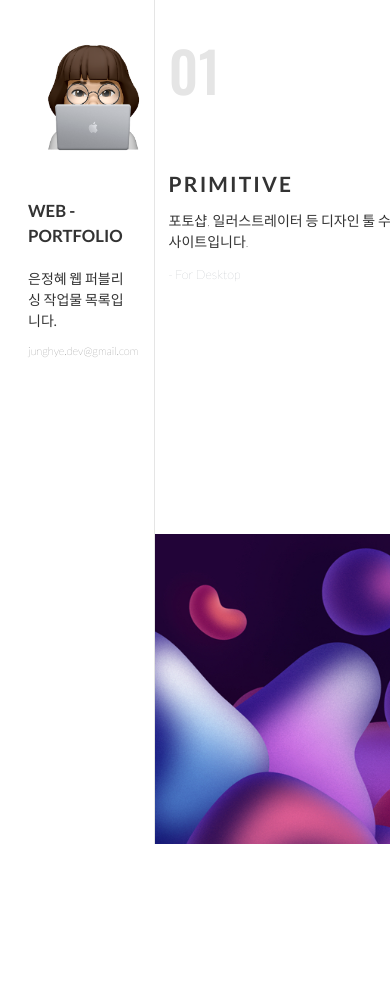
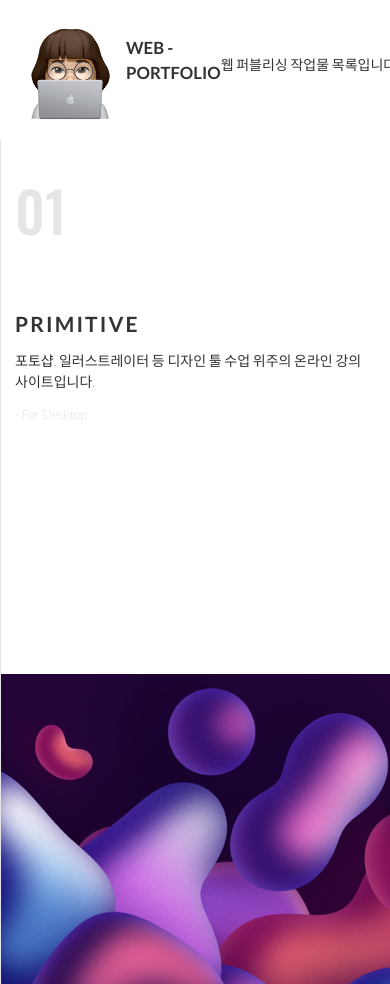
Before and after one commit to jung-hye/portfolio, a plain HTML site: page index.html in a window 390 px wide. Shown: the top 984 px of the page. Before the commit the page ends 844 px from the top, so only its background shows below. Drawn offline with nearby package versions, Linux system fonts and the light colour scheme.

Commit message:
Fix typo

```diff
--- a/css/sass/common.scss
+++ b/css/sass/common.scss
@@ -44,7 +44,6 @@ html, body {
   width:100%;
 }
 .profile {
-
 }
 .profile_image {
   display:block;
@@ -191,3 +190,27 @@ html, body {
   font-weight:700;
   letter-spacing:.2em;
 }
+
+
+@media screen and (max-width: 769px) {
+  .wrapper {
+    display:block;
+  }
+  .sidebar {
+    width:100%;
+    height:10rem;
+    padding:1em;
+  }
+  .sidebar__profile {
+    display:flex;
+    // justify-content:center;
+    align-items:center;
+    height:100%;
+  }
+  .profile_image {
+    width:auto;
+    height:100%;
+    min-width:unset;
+    margin:0;
+  }
+}
--- a/index.html
+++ b/index.html
@@ -19,7 +19,7 @@
       <div class="sidebar__profile profile">
         <img src="images/memoji-profile.png" alt="" class="profile_image">
         <h1 class="profile__title">WEB -<br>PORTFOLIO</h1>
-        <p class="profile__desc">은정혜 웹 퍼블리싱 작업물 목록입니다.</p>
+        <p class="profile__desc">웹 퍼블리싱 작업물 목록입니다.</p>
         <address class="profile__email">
           junghye.dev@gmail.com
         </address>
```
Also changed, not shown: css/common.css, 1 other file.
